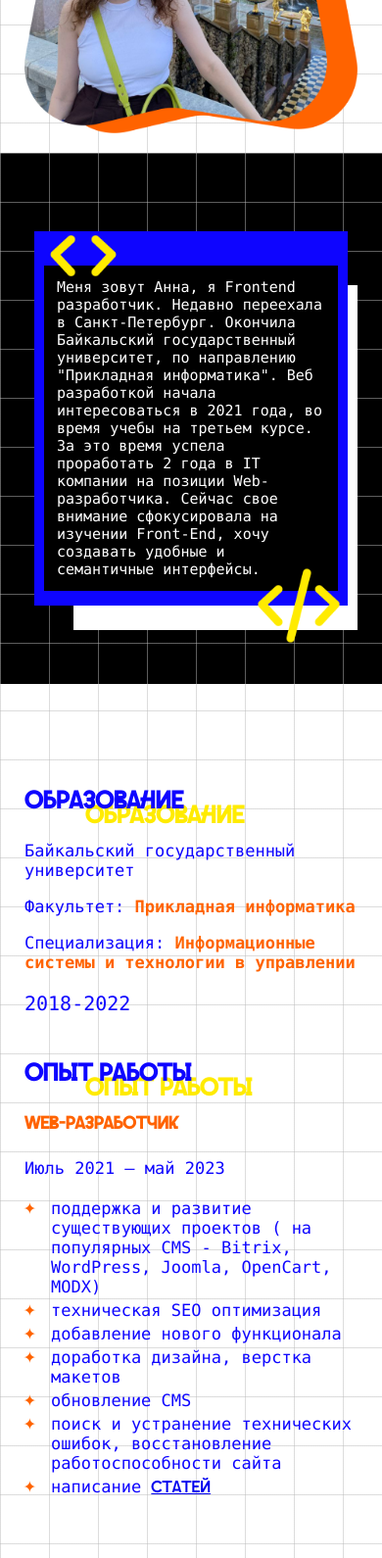
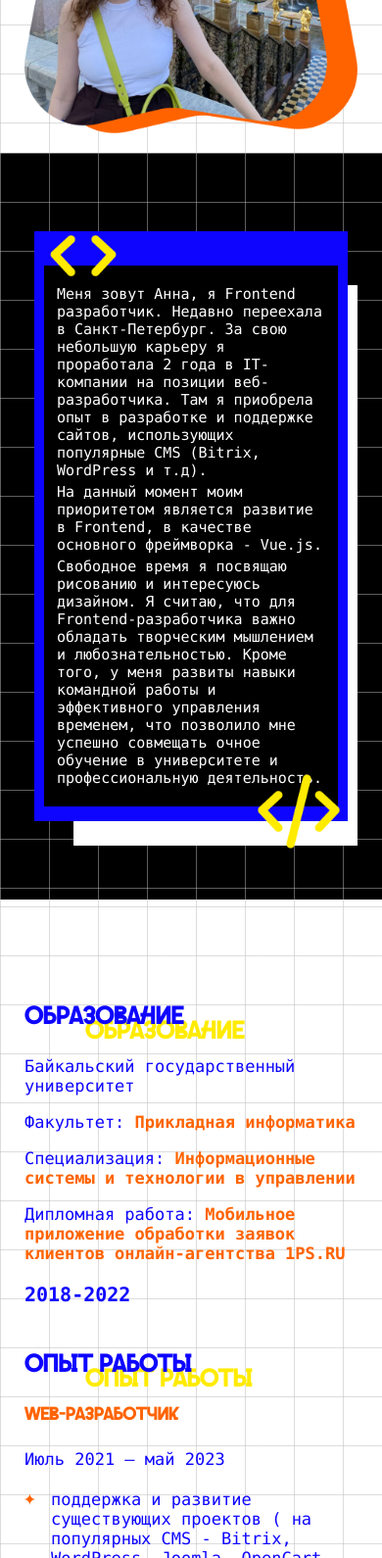
Before and after one commit to shiryavochka/portfolio, a plain HTML site: page index.html in a window 390 px wide. Shown: the part 410-2000 px from the top of the page at 98% size. Drawn offline with Linux system fonts and the light colour scheme; a script that the page names is missing.

Commit message:
edit text

```diff
--- a/css/style.css
+++ b/css/style.css
@@ -32,13 +32,14 @@ h4 {
  }
 .footer {
   display: flex;
-  justify-content: space-between;
+  justify-content: space-around;
 }
 .running-bg {
   width: 100%;
   height: 44px;
   overflow: hidden;
-  position: relative;    background-color: #FFBB34;
+  position: relative;
+  background-color: #FFBB34;
   text-transform: uppercase;
 }
 
@@ -72,6 +73,7 @@ h4 {
 .education-period {
   color: black;
   font-size: 20px;
+  font-weight: 700;
 }
 .work-experience__competency{
   color:#0e05ff;
@@ -103,13 +105,26 @@ h4 {
   border: 2px dashed #898282 */
 }
 .about__text p {
-  font-size: 30px;
+  font-size: 26px;
   background: BLACK;
   color: white;
+  margin: 0;
+  padding: 0px 5px;
+  line-height: 1.2;
+  margin:0;
+  padding: 0 30px;
+}
+.about__text p:last-child {
+  padding-bottom: 20px;
+}
+.about__text p:first-child {
+  padding-top: 20px;
+}
+.about__text--wrapper {
   margin: 25PX 0 5PX;
-  line-height: 1.2;
-  padding: 25PX 40PX 30PX;
+
 }
+
 .about   {
   margin: 0;
   padding: 10px auto;
@@ -137,7 +152,7 @@ h4 {
 }
 .about__text::after {
   right: -170px;
-  bottom: -50px;
+  bottom: -130px;
   background-image: url(/img/code.png);
 }
 .social-icon {
@@ -193,8 +208,15 @@ h1 {
   color: white;
   margin: 0;
 }
+.link, .link:visited {color: #FF6300;}
+
 .nav__link:hover, .nav__link:active {
   color: #0e05ff;
+}
+.projects__link , .projects__link:visited {
+  text-decoration: none;
+  color: #0e05ff;
+  font-weight: 700;
 }
 .email { color: white; }
 .email a {
@@ -531,11 +553,13 @@ textarea:hover {
     background-size: 170px 170px;
   }
   .about__text::before {
-    left: 0;
-    top: -40px;
+    left: -55px;
+    top: -55px;
   }
   .about__text::after {
     right: 0px;
+    bottom: -85px;
+
   }
   .about__text {
     box-shadow: 20px 50px 0px 0px white;
@@ -565,8 +589,9 @@ textarea:hover {
   }
   .about__text p {
     font-size: 20px;
-    padding: 15px;
+    padding: 2px 15px;
   }
+
   .intro__subtitle {
     font-size: 30px;
   }
@@ -623,6 +648,9 @@ textarea:hover {
   .nav__list {
     padding: 11px 0;
   }
+  .nav__link {
+    padding: 10px 6px;
+  }
   .intro {
     padding-top: 20px;
   }
@@ -637,7 +665,7 @@ textarea:hover {
   }
   .about__text p {
     font-size: 15px;
-    padding: 13px;
+    padding: 2px 13px;
   }
   .about__text {
     padding: 10px;
@@ -654,6 +682,7 @@ textarea:hover {
   }
   .about__text::after {
     right: 0px;
+    bottom: -40px;
   }
   #aboutme .container {
     max-width: 95%;
--- a/index.html
+++ b/index.html
@@ -73,12 +73,16 @@
                 <section class="about " id="aboutme">
                     <div class="container">
                         <div class="about__text">
-                            <p >Меня зовут Анна, я Frontend разработчик. Недавно переехала в Санкт-Петербург.
-                                Окончила Байкальский государственный университет, по направлению "Прикладная информатика".
-                                Веб разработкой начала интересоваться в 2021 года, во время учебы на третьем курсе.
-                                За это время успела проработать 2 года в IT компании на позиции Web-разработчика.
-                                Сейчас свое внимание сфокусировала на изучении Front-End, хочу создавать удобные и семантичные интерфейсы.
-                            </p>
+                            <div class="about__text--wrapper">
+                                <p>Меня зовут Анна, я Frontend разработчик. Недавно переехала в Санкт-Петербург.
+                                    За свою небольшую карьеру я проработала 2 года в IT-компании на позиции веб-разработчика.
+                                    Там я приобрела опыт в разработке и поддержке сайтов, использующих популярные CMS (Bitrix, WordPress и т.д).</p>
+                                <p>   На данный момент моим приоритетом является развитие в Frontend, в качестве основного фреймворка  - Vue.js.</p>
+                                <p> Свободное время я посвящаю рисованию и интересуюсь дизайном.
+                                Я считаю, что для Frontend-разработчика важно обладать творческим мышлением и любознательностью.
+                                Кроме того, у меня развиты навыки командной работы и эффективного управления временем, что позволило мне успешно совмещать очное обучение в университете и профессиональную деятельность.
+                                </p>
+                            </div>
                         </div>
                     </div>
                 </section>
@@ -91,6 +95,7 @@
                                     <p>Байкальский государственный университет</p>
                                     <p>Факультет: <span class="education__description">Прикладная информатика</span></p>
                                     <p> Специализация: <span   class="education__description">Информационные системы и технологии в управлении</span></p>
+                                    <p>Дипломная работа: <span  class="education__description">Мобильное приложение обработки заявок клиентов онлайн-агентства 1PS.RU</span></p>
                                     <p class="education-period">2018-2022</p>
                                 </div>
                             </div>
@@ -102,11 +107,13 @@
                                     <ul class="work-experience__competency">
                                         <li>поддержка и развитие существующих проектов ( на популярных CMS - Bitrix, WordPress, Joomla, OpenCart, MODX)</li>
                                         <li>техническая SEO оптимизация</li>
+                                        <li>оценка технических задач, анализ требований</li>
                                         <li>добавление нового функционала</li>
                                         <li>доработка дизайна, верстка макетов</li>
                                         <li>обновление CMS</li>
+                                        <li>настройка взаимодействия сайтов с различными сервисами</li>
                                         <li>поиск и устранение технических ошибок, восстановление работоспособности сайта</li>
-                                        <li>написание <a href="https://1ps.ru/blog/authors/1psru/anna-shiryaeva/" target="_blank" rel="nofollow">статей </a></li>
+                                        <li>написание <a href="https://1ps.ru/blog/authors/1psru/anna-shiryaeva/" target="_blank" rel="nofollow" class="link">статей </a></li>
                                     </ul>
                                 </div>
                             </div>
@@ -158,22 +165,24 @@
                                     <p>Представляет собой простую игру созданную с помощью HTML, CSS и чистого JavaScript.
                                         Для победы необходимо собрать все пары одинаковых карточек за минуту.
                                     </p>
-                                    <a href="#">Ссылка на гит</a>
+                                    <a href="#" target="_blank" class="projects__link">Смотреть</a>
                                 </div>
                             </div>
                             <div class="cols-5 cols-sm-12 cols-md-6">
                                 <div class="project">
                                     <div class="project-img"><img src="img/todo.jpg"></div>
                                     <h4>To-do list</h4>
-                                    <p>Lorem ipsum dolor sit amet, consectetur adipisci elit, sed eiusmod tempor incidunt ut labore et dolore magna aliqua.</p>
-                                    <a href="#">Ссылка на гит</a>
+                                    <p>Cписок дел, который поможет организовать свой день. Выполнен на HTML, CSS, JavaScript.
+
+                                    </p>
+                                    <a href="#" target="_blank" class="projects__link">Смотреть</a>
                                 </div>
                             </div>
                             <div class="cols-5 cols-sm-12 cols-md-6">
                                 <div class="project">
-                                    <h4>Название</h4>
-                                    <p>Lorem ipsum dolor sit amet, consectetur adipisci elit, sed eiusmod tempor incidunt ut labore et dolore magna aliqua.</p>
-                                    <a href="#">Ссылка на гит</a>
+                                    <h4>Money-manager</h4>
+                                    <p>Приложение написанное на Vue.js поможет вам следить за вашими тратами и более грамотно распоряжаться финансами. Данное приложение пока находится в разработке.</p>
+                                    <a href="#" target="_blank" class="projects__link">Смотреть</a>
                                 </div>
                             </div>
                         </div>
@@ -243,19 +252,4 @@
                 </footer>
                 <script src="script.js"></script>
             </body>
-<!-- HTML
-CSS
-ООП
-Работа с базами данных
-Sass
-Git
-CSS3
-HTML5
-JavaScript
-BEM
-Figma
-нание UML, Figma, HTML/CSS, JS,
- адаптивной верстки, ООП, БД, понимание клиент-серверной архитектуры (REST API, HTTP),
- написание технической документации. Опыт работы с популярными CMS (Bitrix, WordPress,Joomla).
- Умение анализировать, структурировать и систематизировать большие объемы информации. Коммуникабельность, креативность, внимательность. -->
 </html>
```
